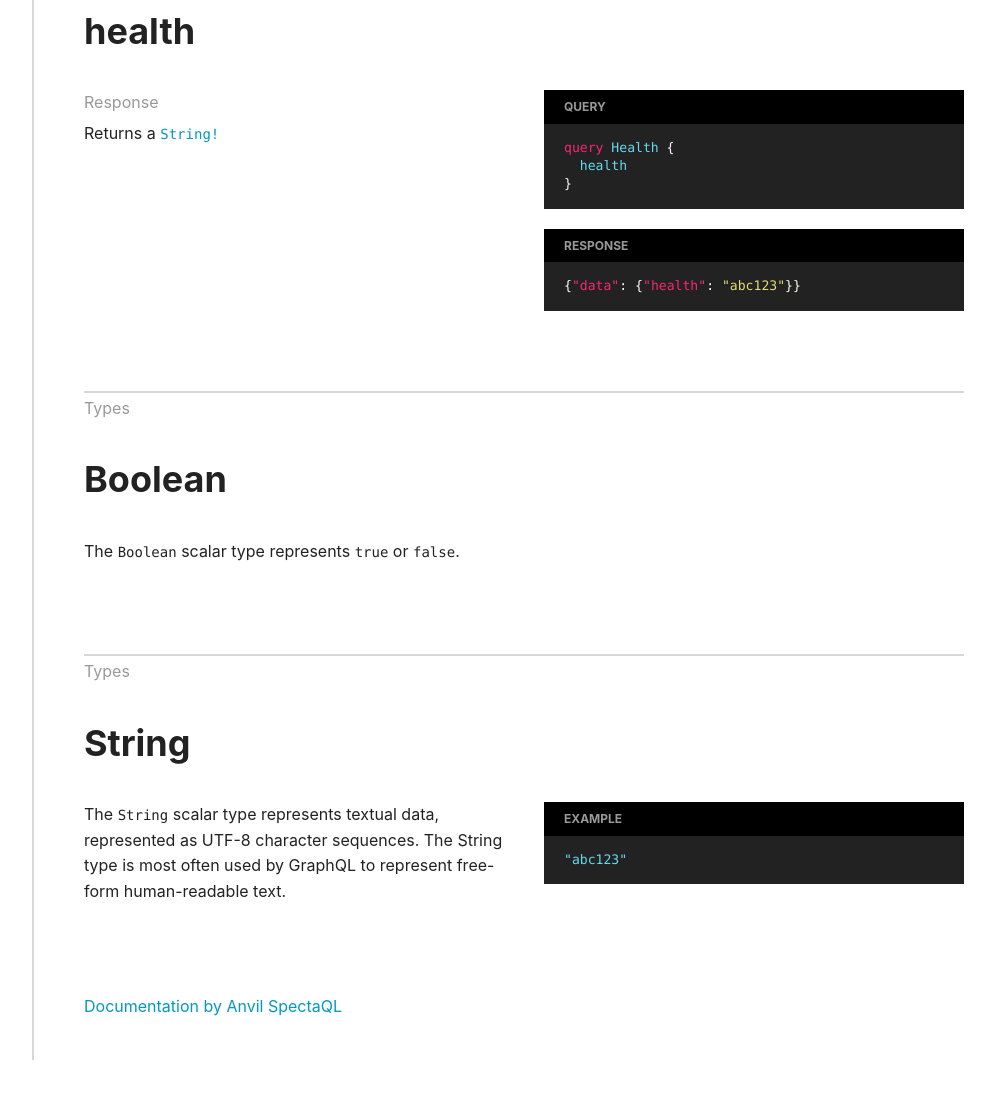
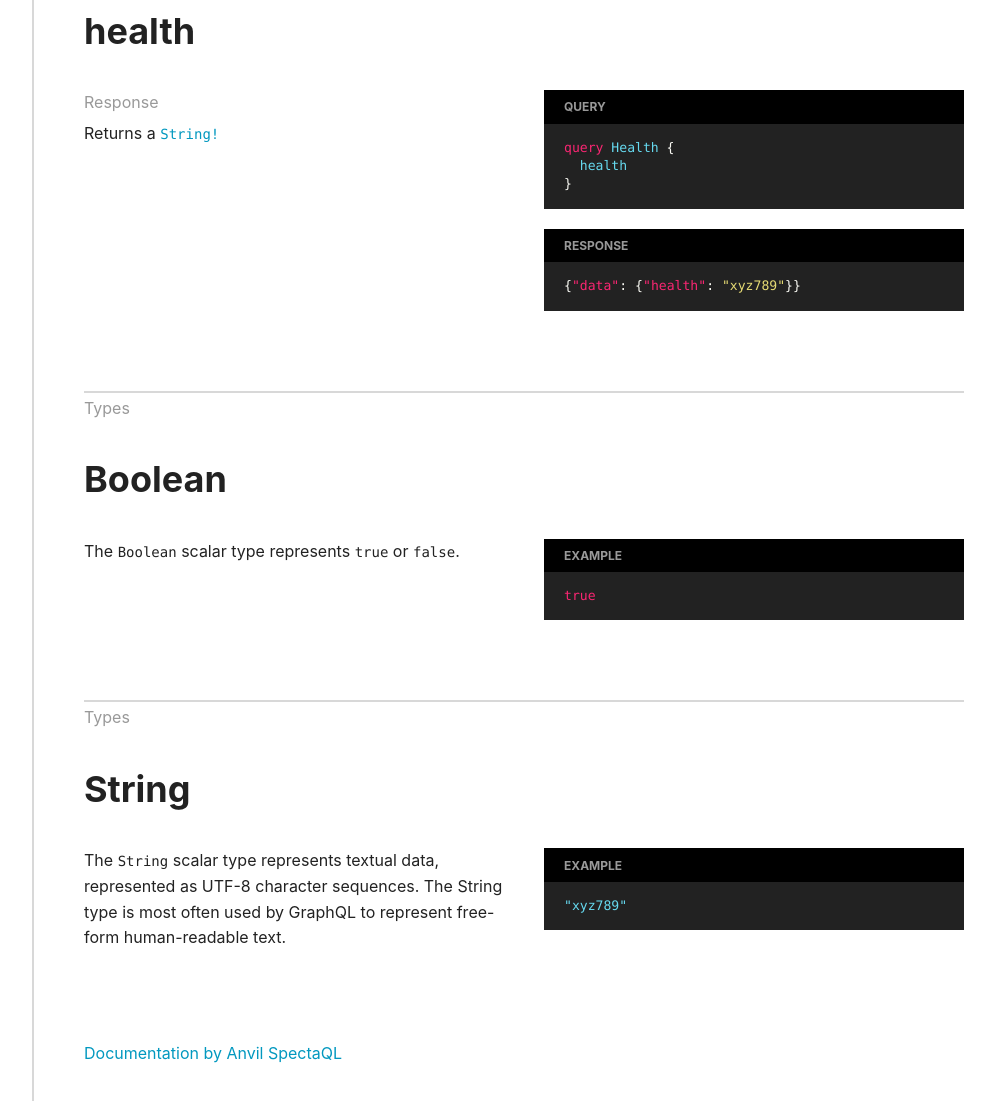
Before and after one commit to houseoftypescript/nest-graphql-neo4j, a plain HTML site: page index.html in a window 1280 px wide. Shown: the part 863-1964 px from the top of the page, without its empty margins (266-1261 px from the left). Before the commit the page ends 1923 px from the top, so only its background shows below. Drawn offline with Linux system fonts and the light colour scheme.

Commit message:
Deploying to gh-pages from @ houseoftypescript/nest-graphql-template@6abbbb963257fa5491670341bedced0a8bca6a24 🚀

```diff
--- a/index.html
+++ b/index.html
@@ -132,7 +132,7 @@ Authorization: Bearer &lt;YOUR_TOKEN_HERE&gt;</code></pre>
                   <h5>Response</h5>
                   <html>
                     <head></head>
-                    <body><pre><code class="hljs language-json"><span class="hljs-punctuation">{</span><span class="hljs-attr">"data"</span><span class="hljs-punctuation">:</span> <span class="hljs-punctuation">{</span><span class="hljs-attr">"health"</span><span class="hljs-punctuation">:</span> <span class="hljs-string">"abc123"</span><span class="hljs-punctuation">}</span><span class="hljs-punctuation">}</span>
+                    <body><pre><code class="hljs language-json"><span class="hljs-punctuation">{</span><span class="hljs-attr">"data"</span><span class="hljs-punctuation">:</span> <span class="hljs-punctuation">{</span><span class="hljs-attr">"health"</span><span class="hljs-punctuation">:</span> <span class="hljs-string">"xyz789"</span><span class="hljs-punctuation">}</span><span class="hljs-punctuation">}</span>
 </code></pre>
                     </body>
                   </html>
@@ -151,6 +151,15 @@ Authorization: Bearer &lt;YOUR_TOKEN_HERE&gt;</code></pre>
                 </div>
               </div>
               <div class="doc-examples">
+                <div class="example-section example-section-is-code">
+                  <h5>Example</h5>
+                  <html>
+                    <head></head>
+                    <body><pre><code class="hljs language-json"><span class="hljs-literal"><span class="hljs-keyword">true</span></span>
+</code></pre>
+                    </body>
+                  </html>
+                </div>
               </div>
             </div>
           </section>
@@ -171,7 +180,7 @@ Authorization: Bearer &lt;YOUR_TOKEN_HERE&gt;</code></pre>
                   <h5>Example</h5>
                   <html>
                     <head></head>
-                    <body><pre><code class="hljs language-gql"><span class="hljs-symbol">"abc123"</span>
+                    <body><pre><code class="hljs language-gql"><span class="hljs-symbol">"xyz789"</span>
 </code></pre>
                     </body>
                   </html>
```
